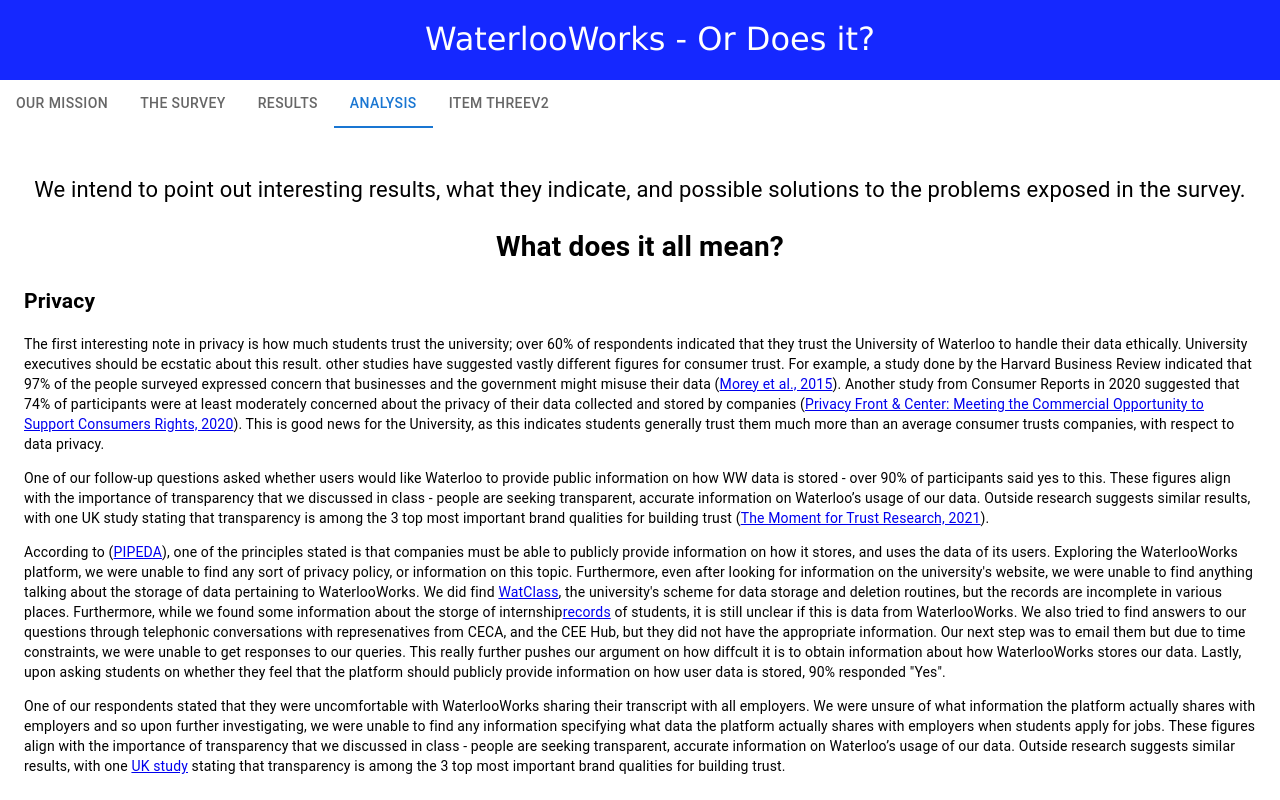
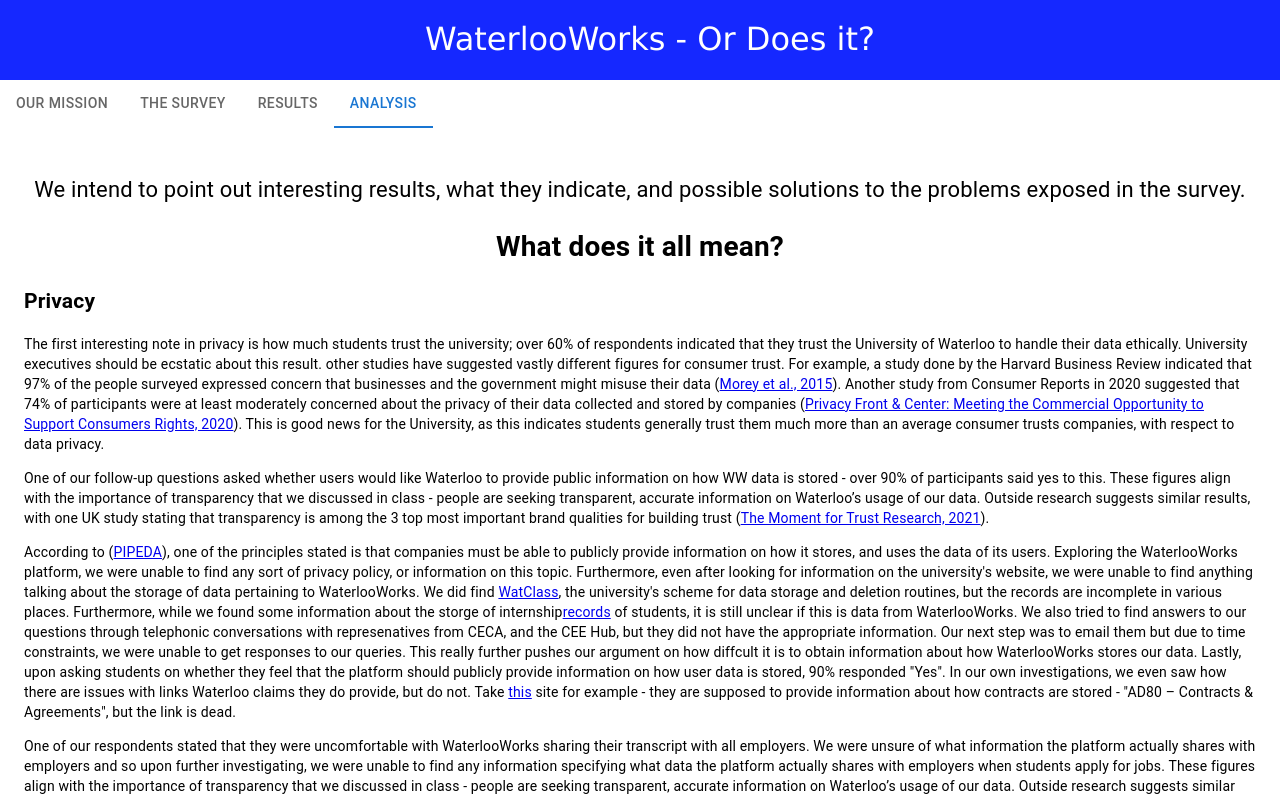
Before and after one commit to conor-lamont/cs492-website, a Next.js app in the folder cs492-website/: page / in a window 1280 px wide. Both pictures are taken after a click on the tab "ANALYSIS". Shown: the top 800 px of the page. Built offline with nearby package versions, Linux system fonts and the light colour scheme.

Commit message:
last push

```diff
--- a/cs492-website/src/app/analysis.js
+++ b/cs492-website/src/app/analysis.js
@@ -37,7 +37,9 @@
                     We also tried to find answers to our questions through telephonic conversations
                     with represenatives from CECA, and the CEE Hub, but they did not have the appropriate information. Our next step was to email them but due to time constraints, we were unable to
                     get responses to our queries. This really further pushes our argument on how diffcult it is to obtain information about how WaterlooWorks stores our data. Lastly, upon asking students
-                    on whether they feel that the platform should publicly provide information on how user data is stored, 90% responded "Yes".
+                    on whether they feel that the platform should publicly provide information on how user data is stored, 90% responded "Yes". In our own investigations, we even saw
+                    how there are issues with links Waterloo claims they do provide, but do not. Take <a href='https://uwaterloo.ca/records-management/records-classification-and-retention-schedules/administration'>this</a> site for example -
+                    they are supposed to provide information about how contracts are stored - "AD80 – Contracts & Agreements", but the link is dead.
                 </p>
                 <p>
                     One of our respondents stated that they were uncomfortable with WaterlooWorks sharing their transcript with all employers. We were unsure of what information the platform actually shares with employers
@@ -45,6 +47,7 @@
                     These figures align with the importance of transparency that we discussed in class - people are seeking transparent, accurate information on Waterloo’s usage of our data. Outside research suggests similar
                     results, with one <a href='https://www.jcdecaux.co.uk/leading-insight/latest-research/moment-trust'>UK study</a> stating that transparency is among the 3 top most important brand qualities for building trust.
                 </p>
+
 
                 <h2>Discrimination</h2>
 
@@ -93,7 +96,6 @@
                     and filing a formal complaint. This however adds a lot of complexity and makes the process more tiresome for the student, which may result in the student getting dissuaded and
                     not reporting the employer at all. This process can be simplified extensively through the use of a report button.
                 </p>
-
             </div>
         </Box >
     );
--- a/cs492-website/src/app/tab-selection.js
+++ b/cs492-website/src/app/tab-selection.js
@@ -61,7 +61,6 @@
                     <Tab label="The Survey" {...a11yProps(1)} />
                     <Tab label="Results"{...a11yProps(2)} />
                     <Tab label="Analysis" {...a11yProps(3)} />
-                    <Tab label="Item Threev2" {...a11yProps(4)} />
                 </Tabs>
                 <TabPanel className='tab-panel-class' value={value} index={0}>
                     <MissionStatement />
```
